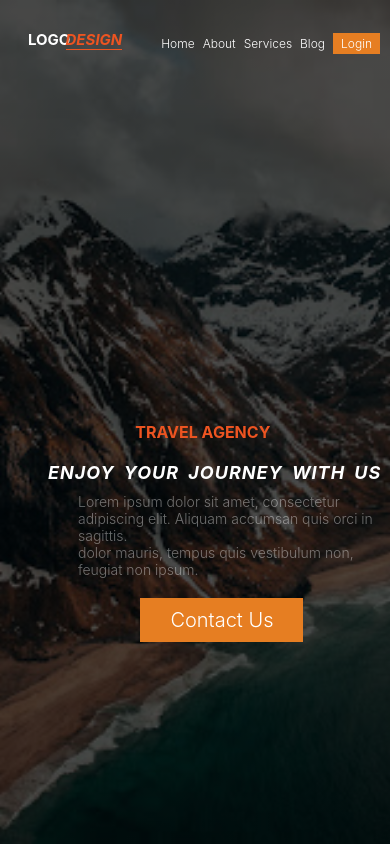
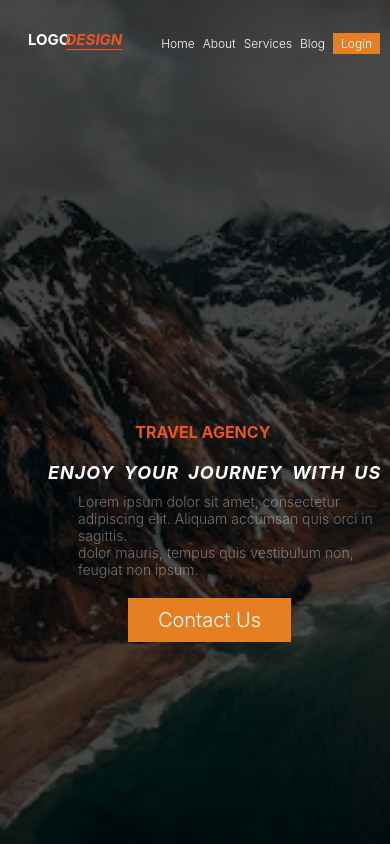
Before and after one commit to mchomvus4/project02, a React (Create React App) app: page / in a window 390 px wide. Shown: the top 844 px of the page. Built offline with nearby package versions, Linux system fonts and the light colour scheme.

Commit message:
nav media queries updated

```diff
--- a/src/components/NavBar/Style.css
+++ b/src/components/NavBar/Style.css
@@ -196,7 +196,7 @@ h1{
     font-size: 14px;
 }
 .btn-btn-contact{
-    margin-left: 20%;
+    margin-left: 16%;
 
 }
 
```
